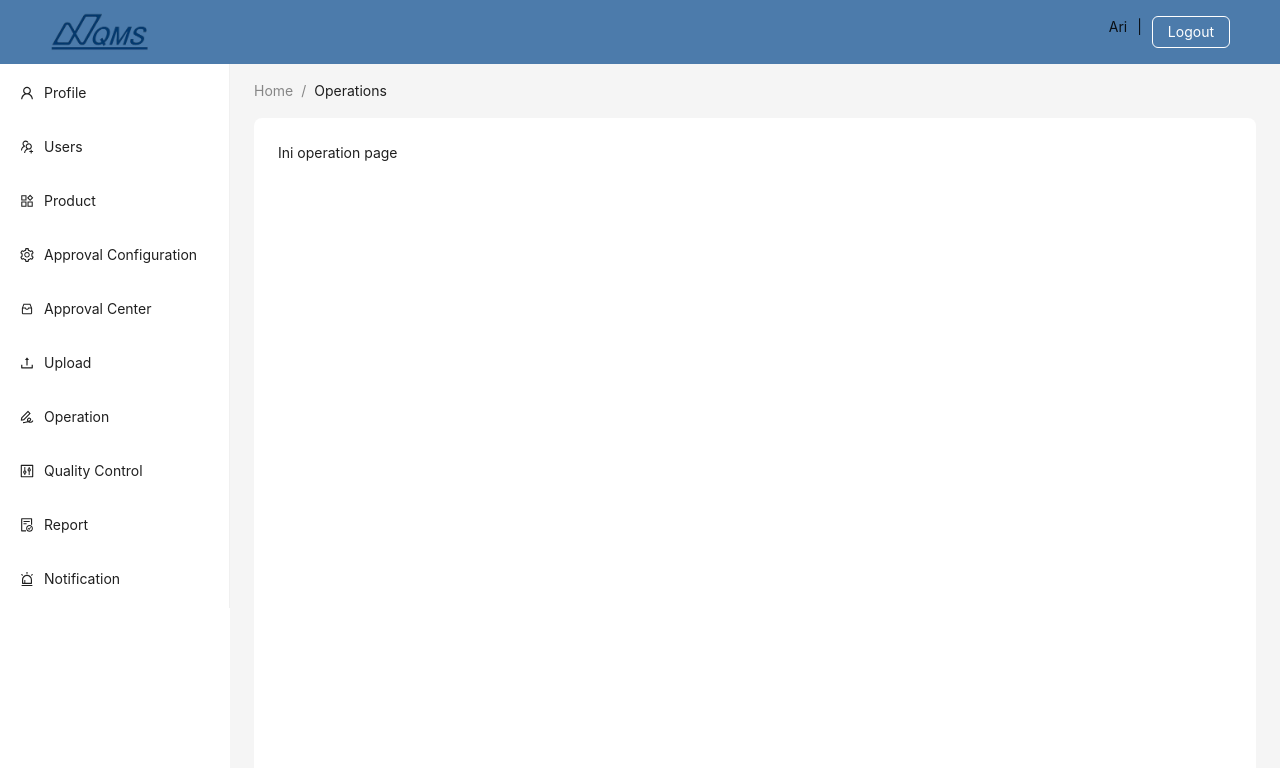
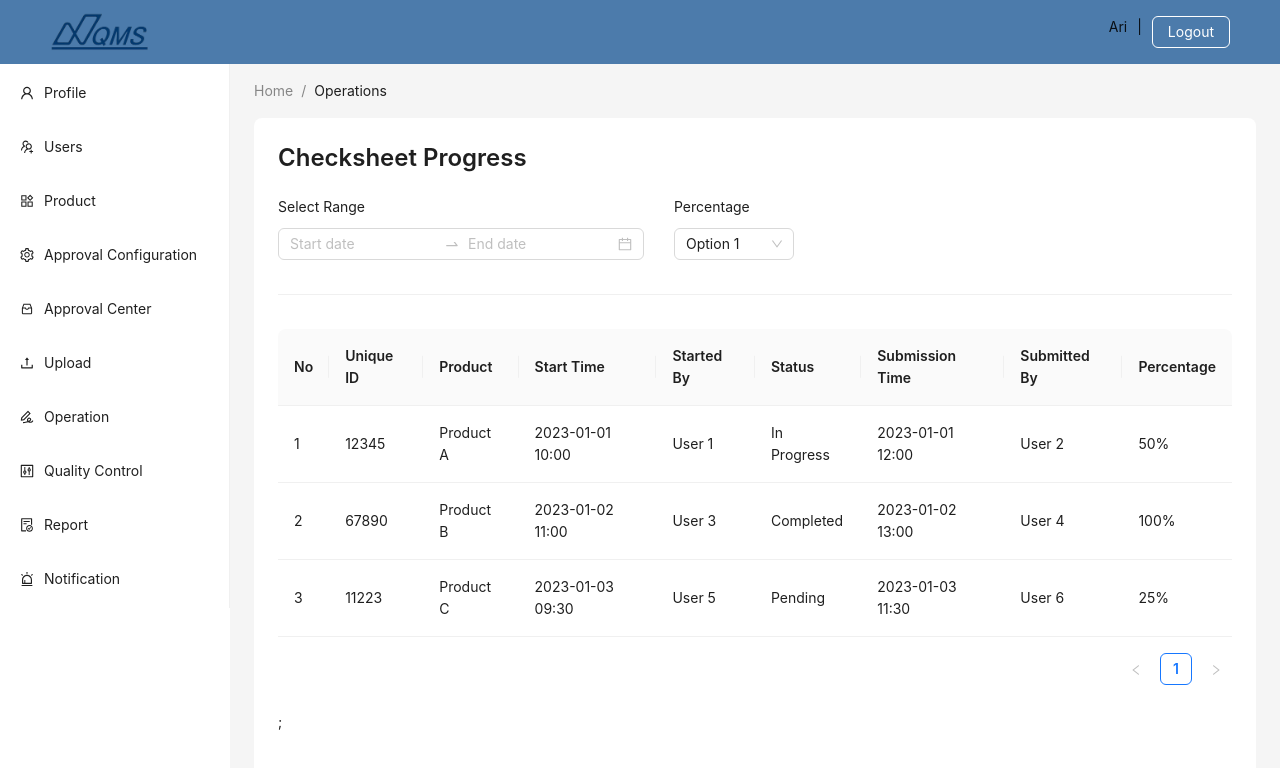
Before and after one commit to IQMS-System/AnalysisToolFrontend, a React (Vite) app: page /operation in a window 1280 px wide. Shown: the top 768 px of the page. Built offline with nearby package versions, Linux system fonts and the light colour scheme.

Commit message:
feat: add operation page

```diff
--- a/src/routes/OperationPage/index.tsx
+++ b/src/routes/OperationPage/index.tsx
@@ -1,9 +1,42 @@
+import { DatePicker, Divider, Flex, Select, Table, Typography } from "antd";
 import BaseLayout from "../../components/BaseLayout";
+import React from "react";
+import { columnOperation, dataOperation } from "./tableConfig";
 
-const OperationPage = () => {
+const { Title, Text } = Typography;
+const { RangePicker } = DatePicker;
+
+const OperationPage: React.FC = () => {
   return (
     <BaseLayout breadCrumb={["Home", "Operations"]}>
-      <div>Ini operation page</div>
+      <Flex vertical gap={10}>
+        <Flex justify="space-between">
+          <Title level={3}>Checksheet Progress</Title>
+        </Flex>
+        <Flex className="mt-4" gap={30}>
+          <Flex vertical gap={10} justify="center">
+            <Text>Select Range</Text>
+            <RangePicker />
+          </Flex>
+
+          <Flex vertical gap={10}>
+            <Text>Percentage</Text>
+
+            <Select
+              defaultValue="Option 1"
+              style={{ width: 120 }}
+              options={[
+                { value: "jack", label: "Jack" },
+                { value: "lucy", label: "Lucy" },
+                { value: "Yiminghe", label: "yiminghe" },
+                { value: "disabled", label: "Disabled", disabled: true },
+              ]}
+            />
+          </Flex>
+        </Flex>
+        <Divider />
+        <Table columns={columnOperation} dataSource={dataOperation} />;
+      </Flex>
     </BaseLayout>
   );
 };
--- /dev/null
+++ b/src/routes/OperationPage/tableConfig.tsx
@@ -0,0 +1,100 @@
+import { TableProps } from "antd";
+
+interface DataType {
+  key: string;
+  uniqueId: string;
+  product: string;
+  startTime: string;
+  startedBy: string;
+  status: string;
+  submissionTime: string;
+  submittedBy: string;
+  percentage: string;
+}
+
+export const columnOperation: TableProps<DataType>["columns"] = [
+  {
+    title: "No",
+    dataIndex: "key",
+    key: "number",
+    render: (text) => <a>{text}</a>,
+  },
+  {
+    title: "Unique ID",
+    dataIndex: "uniqueId",
+    key: "uniqueId",
+  },
+  {
+    title: "Product",
+    dataIndex: "product",
+    key: "product",
+  },
+  {
+    title: "Start Time",
+    dataIndex: "startTime",
+    key: "startTime",
+  },
+  {
+    title: "Started By",
+    dataIndex: "startedBy",
+    key: "startedBy",
+  },
+  {
+    title: "Status",
+    dataIndex: "status",
+    key: "status",
+  },
+  {
+    title: "Submission Time",
+    dataIndex: "submissionTime",
+    key: "submissionTime",
+  },
+  {
+    title: "Submitted By",
+    dataIndex: "submittedBy",
+    key: "submittedBy",
+  },
+  {
+    title: "Percentage",
+    dataIndex: "percentage",
+    key: "percentage",
+  },
+];
+
+export const dataOperation: DataType[] = [
+  {
+    key: "1",
+    uniqueId: "12345",
+    product: "Product A",
+    startTime: "2023-01-01 10:00",
+    startedBy: "User 1",
+    status: "In Progress",
+    submissionTime: "2023-01-01 12:00",
+    submittedBy: "User 2",
+    percentage: "50%",
+  },
+  {
+    key: "2",
+    uniqueId: "67890",
+    product: "Product B",
+    startTime: "2023-01-02 11:00",
+    startedBy: "User 3",
+    status: "Completed",
+    submissionTime: "2023-01-02 13:00",
+    submittedBy: "User 4",
+    percentage: "100%",
+  },
+  {
+    key: "3",
+    uniqueId: "11223",
+    product: "Product C",
+    startTime: "2023-01-03 09:30",
+    startedBy: "User 5",
+    status: "Pending",
+    submissionTime: "2023-01-03 11:30",
+    submittedBy: "User 6",
+    percentage: "25%",
+  },
+];
+
+export const dataApproval: DataType[] = [];
```
